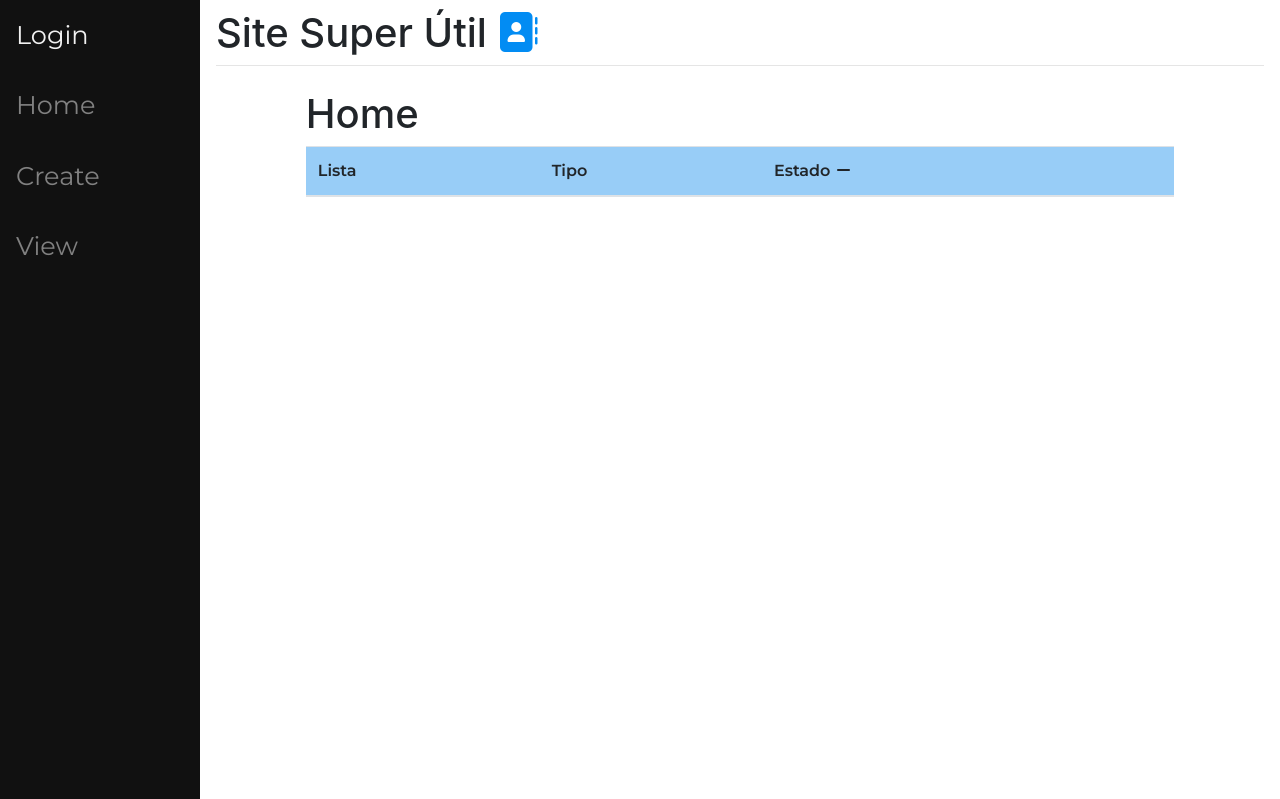
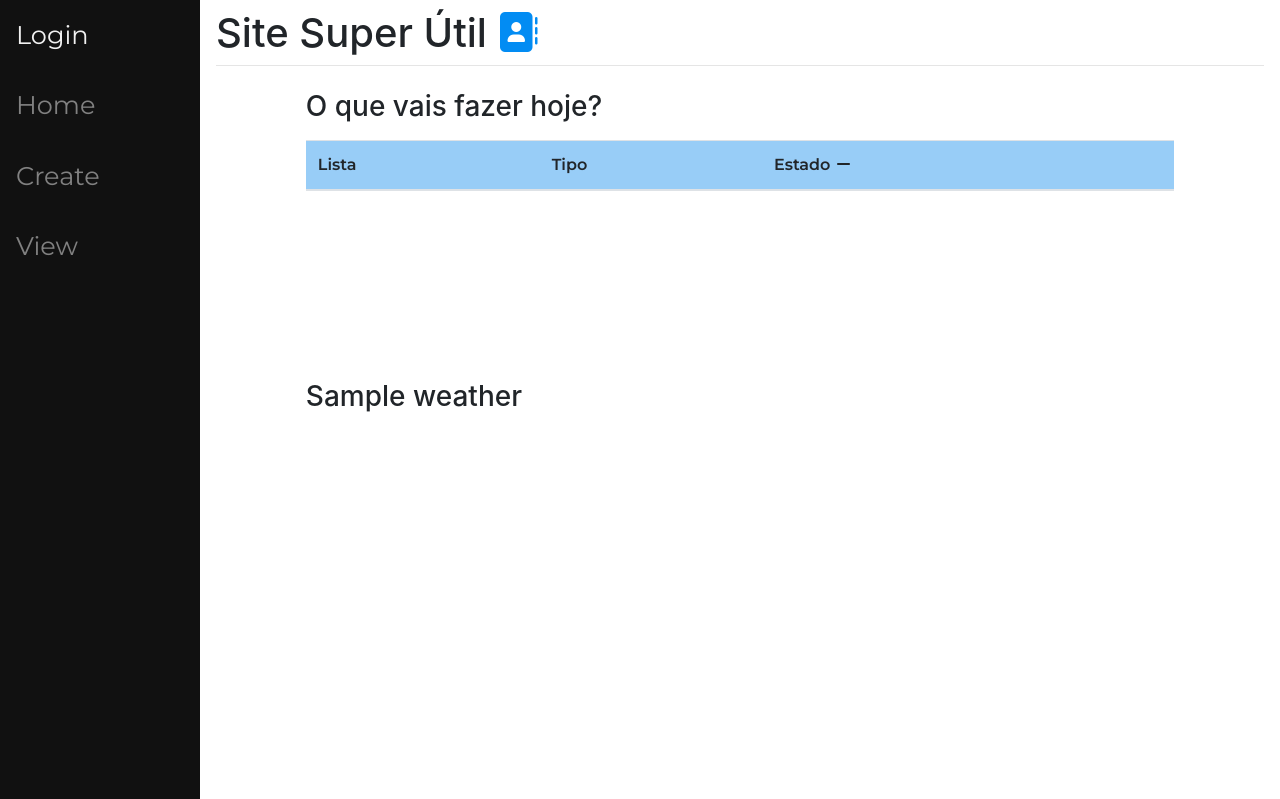
Before and after one commit to JonhShadow/Django-Meteo-TodoList, a Django app: template main/templates/main/home.html in a window 1280 px wide. Shown: the top 799 px of the page. Run offline with Django 3.2, Linux system fonts and the light colour scheme; the template is opened without the code that fills it: most values are stand-ins (such as "Sample title", 1, 10 or a date in 2020); lists and menus that the app fills with data are empty; some libraries are stand-ins or nearby versions.

Commit message:
weather app integration

```diff
--- a/main/templates/main/home.html
+++ b/main/templates/main/home.html
@@ -11,7 +11,7 @@
 {% block title %}SSU - Home{% endblock %}
 
 {% block content %}
-    <h1>Home</h1>
+    <h3>O que vais fazer hoje?</h3>
     <div class="table-wrapper-scroll-y table-responsive my-custom-scrollbar">
         <table class="table table-hover table-striped mb-0" id="myTable" >
             <thead>
@@ -50,6 +50,11 @@
             </tbody>
         </table>
     </div>
+    <div class="content">
+        {% for x in weather.values %}
+            <h3>{{x}}</h3>
+        {% endfor %}
+    </div>
 
 {% endblock %}
 
--- a/static/css/home.css
+++ b/static/css/home.css
@@ -70,4 +70,7 @@ th i{
     position: relative;
     height: 30vh;
     overflow: auto;
-    }
+}
+h3{
+    margin-bottom: 2vh;
+}
```
Also changed, not shown: main/views.py (+22 -3 lines), db.sqlite3.
